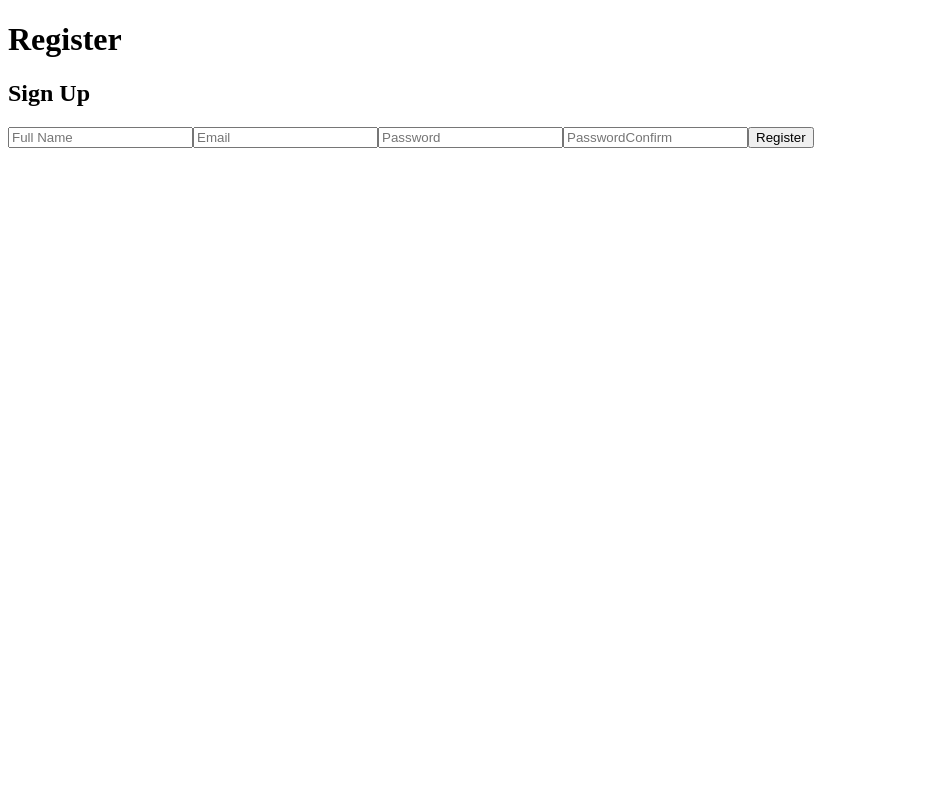
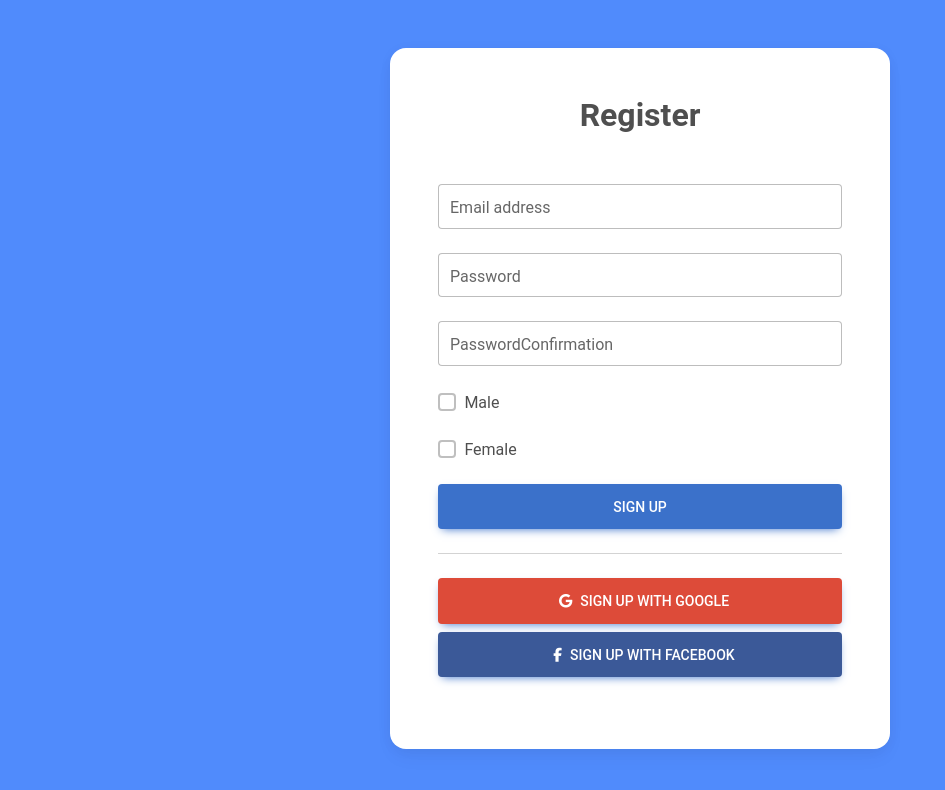
Before and after one commit to BeauOster/Hospital-Manager, a Next.js app in the folder hospital-manager/: page /register in a window 1280 px wide. Shown: the top 790 px of the page, without its empty margins (0-945 px from the left). Built offline with nearby package versions, Linux system fonts and the light colour scheme.

Commit message:
Apr 30 / update login and register pages usging bootstrap.

```diff
--- a/hospital-manager/Styles/login.css
+++ b/hospital-manager/Styles/login.css
@@ -1,43 +1,5 @@
 /* login.css */
-
-/* Body background color */
 body {
-    background-color: #0077df; /* Sky blue */
+    background-color: #508bfc;
+    font-family: Roboto, Helvetica, Arial, sans-serif;
 }
-
-/* Login form container */
-.login-container {
-    max-width: 400px;
-    margin: 0 auto;
-    padding: 20px;
-    background-color: #ffffff;
-    border-radius: 8px;
-    box-shadow: 0 2px 4px rgba(0, 0, 0, 0.1);
-}
-
-/* Form input fields */
-.login-input {
-    width: 100%;
-    padding: 10px;
-    margin-bottom: 15px;
-    border: 1px solid #ccc;
-    border-radius: 4px;
-    font-size: 14px;
-}
-
-/* Submit button */
-.login-button {
-    width: 100%;
-    padding: 10px;
-    background-color: #0074d9; /* Deep blue */
-    color: #ffffff;
-    border: none;
-    border-radius: 4px;
-    font-size: 16px;
-    cursor: pointer;
-}
-
-/* Center align text */
-.text-center {
-    text-align: center;
-}
--- a/hospital-manager/package.json
+++ b/hospital-manager/package.json
@@ -9,6 +9,8 @@
     "lint": "next lint"
   },
   "dependencies": {
+    "@fortawesome/fontawesome-free": "^6.5.2",
+    "mdb-react-ui-kit": "^8.0.0",
     "next": "14.1.0",
     "react": "^18",
     "react-dom": "^18",
--- a/hospital-manager/pages/register.js
+++ b/hospital-manager/pages/register.js
@@ -1,40 +1,144 @@
+// import React from "react";
+// import SignUpForm from "../components/SignUpForm";
+
+// const CreateRegisterForm = () => {
+//     const RegisterFormSchema = [
+//         {
+//             name: "FullName",
+//             label: "Full Name",
+//             type: "text",
+//             required: true,
+//         },
+//         {
+//             name: "Email",
+//             label: "Email",
+//             type: "email",
+//             required: true,
+//         },
+//         {
+//             name: "Password",
+//             label: "Password",
+//             type: "password",
+//             required: true,
+//         },
+//         {
+//             name: "PasswordConfirm",
+//             label: "PasswordConfirm",
+//             type: "password",
+//             required: true,
+//         },
+//     ];
+
+//     return (
+//         <div className="register-container">
+//             <h1 className="text-center">Register</h1>
+//             <SignUpForm schema={RegisterFormSchema} />
+//         </div>
+//     );
+// };
+
+// export default CreateRegisterForm;
+
 import React from "react";
-import SignUpForm from "../components/SignUpform";
+import "mdb-react-ui-kit/dist/css/mdb.min.css";
+import "@fortawesome/fontawesome-free/css/all.min.css";
+import "../Styles/login.css";
 
-const CreateRegisterForm = () => {
-    const RegisterFormSchema = [
-        {
-            name: "FullName",
-            label: "Full Name",
-            type: "text",
-            required: true,
-        },
-        {
-            name: "Email",
-            label: "Email",
-            type: "email",
-            required: true,
-        },
-        {
-            name: "Password",
-            label: "Password",
-            type: "password",
-            required: true,
-        },
-        {
-            name: "PasswordConfirm",
-            label: "PasswordConfirm",
-            type: "password",
-            required: true,
-        },
-    ];
+import {
+    MDBBtn,
+    MDBContainer,
+    MDBRow,
+    MDBCol,
+    MDBCard,
+    MDBCardBody,
+    MDBInput,
+    MDBIcon,
+    MDBCheckbox,
+} from "mdb-react-ui-kit";
 
+function Register() {
     return (
-        <div className="register-container">
-            <h1 className="text-center">Register</h1>
-            <SignUpForm schema={RegisterFormSchema} />
-        </div>
+        <MDBContainer fluid>
+            <MDBRow className="d-flex justify-content-center align-items-center h-100">
+                <MDBCol col="12">
+                    <MDBCard
+                        className="bg-white my-5 mx-auto"
+                        style={{ borderRadius: "1rem", maxWidth: "500px" }}
+                    >
+                        <MDBCardBody className="p-5 w-100 d-flex flex-column">
+                            <h2 className="fw-bold mb-2 text-center">
+                                Register
+                            </h2>
+                            <p className="text-white-50 mb-3">
+                                PLEASE ENTER CORRECT INFORMATION
+                            </p>
+
+                            <MDBInput
+                                wrapperClass="mb-4 w-100"
+                                label="Email address"
+                                id="formControlLg"
+                                type="email"
+                                size="lg"
+                            />
+                            <MDBInput
+                                wrapperClass="mb-4 w-100"
+                                label="Password"
+                                id="formControlLg"
+                                type="password"
+                                size="lg"
+                            />
+                            <MDBInput
+                                wrapperClass="mb-4 w-100"
+                                label="PasswordConfirmation"
+                                id="formControlLg"
+                                type="password"
+                                size="lg"
+                            />
+
+                            <MDBCheckbox
+                                name="flexCheck"
+                                id="flexCheckDefault"
+                                className="mb-4"
+                                label="Male"
+                            />
+                            <MDBCheckbox
+                                name="flexCheck"
+                                id="flexCheckDefault"
+                                className="mb-4"
+                                label="Female"
+                            />
+
+                            <MDBBtn size="lg">Sign Up</MDBBtn>
+
+                            <hr className="my-4" />
+
+                            <MDBBtn
+                                className="mb-2 w-100"
+                                size="lg"
+                                style={{ backgroundColor: "#dd4b39" }}
+                            >
+                                <MDBIcon fab icon="google" className="mx-2" />
+                                Sign up with google
+                            </MDBBtn>
+
+                            <MDBBtn
+                                className="mb-4 w-100"
+                                size="lg"
+                                style={{ backgroundColor: "#3b5998" }}
+                            >
+                                <MDBIcon
+                                    fab
+                                    icon="facebook-f"
+                                    className="mx-2"
+                                />
+                                Sign up with facebook
+                            </MDBBtn>
+                        </MDBCardBody>
+                    </MDBCard>
+                </MDBCol>
+            </MDBRow>
+        </MDBContainer>
     );
-};
+}
 
-export default CreateRegisterForm;
+export default Register;
```
Also changed, not shown: hospital-manager/pages/login.js (+83 -29 lines), hospital-manager/pages/patientrecords.js (+7 -7 lines), hospital-manager/public/index.html (+5 -5 lines), 1 other file (tests, documents, lock files or other folders).
